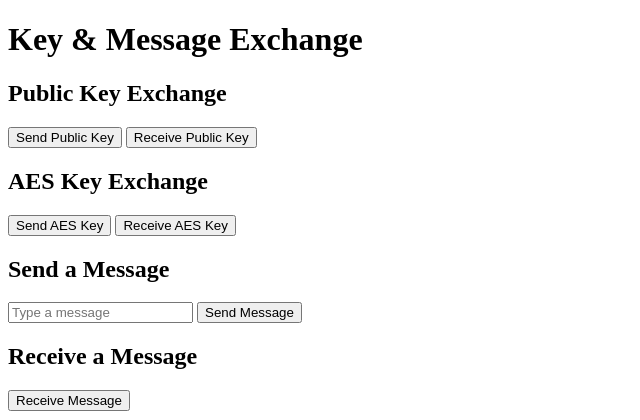
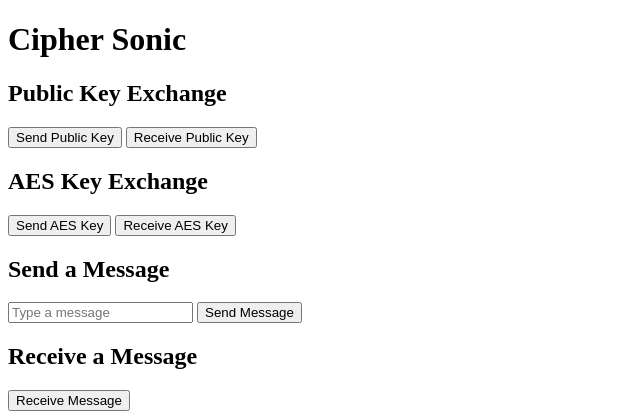
Before and after one commit to srijanravisankar/CryptographyProjects, a Flask app: page / in a window 1280 px wide. Shown: the top 420 px of the page, without its empty margins (0-640 px from the left). Run offline with Flask 3, Linux system fonts and the light colour scheme.

Commit message:
Changed title and everything works fine. need to check errors.

```diff
--- a/CipherSonic/templates/index.html
+++ b/CipherSonic/templates/index.html
@@ -3,10 +3,10 @@
 <head>
     <meta charset="UTF-8">
     <meta name="viewport" content="width=device-width, initial-scale=1.0">
-    <title>Secure Key & Message Exchange</title>
+    <title>Cipher Sonic</title>
 </head>
 <body>
-    <h1>Key & Message Exchange</h1>
+    <h1>Cipher Sonic</h1>
 
     <h2>Public Key Exchange</h2>
     <button onclick="exchangePublicKey('send')">Send Public Key</button>
```
